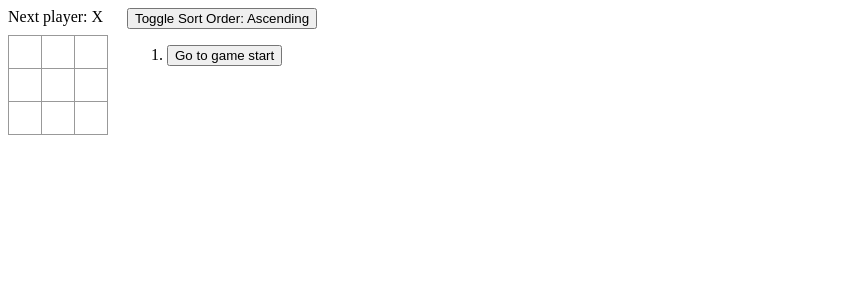
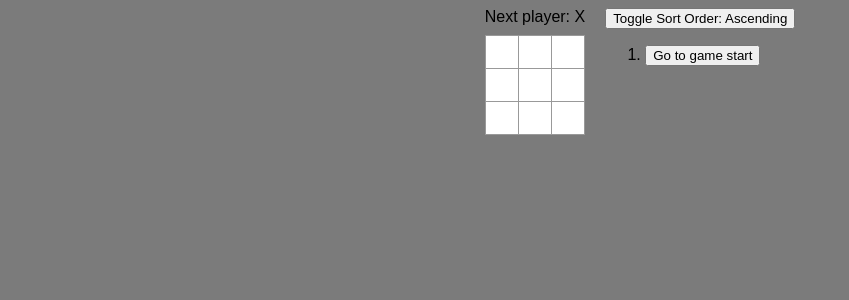
Before and after one commit to satutama/react-challenges, a Next.js app: page / in a window 1280 px wide. Shown: the top 300 px of the page, without its empty margins (0-849 px from the left). Built offline with nearby package versions, Linux system fonts and the light colour scheme.

Commit message:
add global styling and _app.tsx

```diff
--- /dev/null
+++ b/pages/_app.tsx
@@ -0,0 +1,9 @@
+import { AppProps } from 'next/app';
+
+import '../styles/global.css';
+
+function MyApp({ Component, pageProps }: AppProps) {
+  return <Component {...pageProps} />;
+}
+
+export default MyApp;
--- /dev/null
+++ b/styles/global.css
@@ -0,0 +1,7 @@
+body {
+    font-family: Arial, sans-serif;
+    background-color: #7b7b7b;
+    display: flex;
+    flex-direction: row;
+    justify-content: center;
+  }
```
